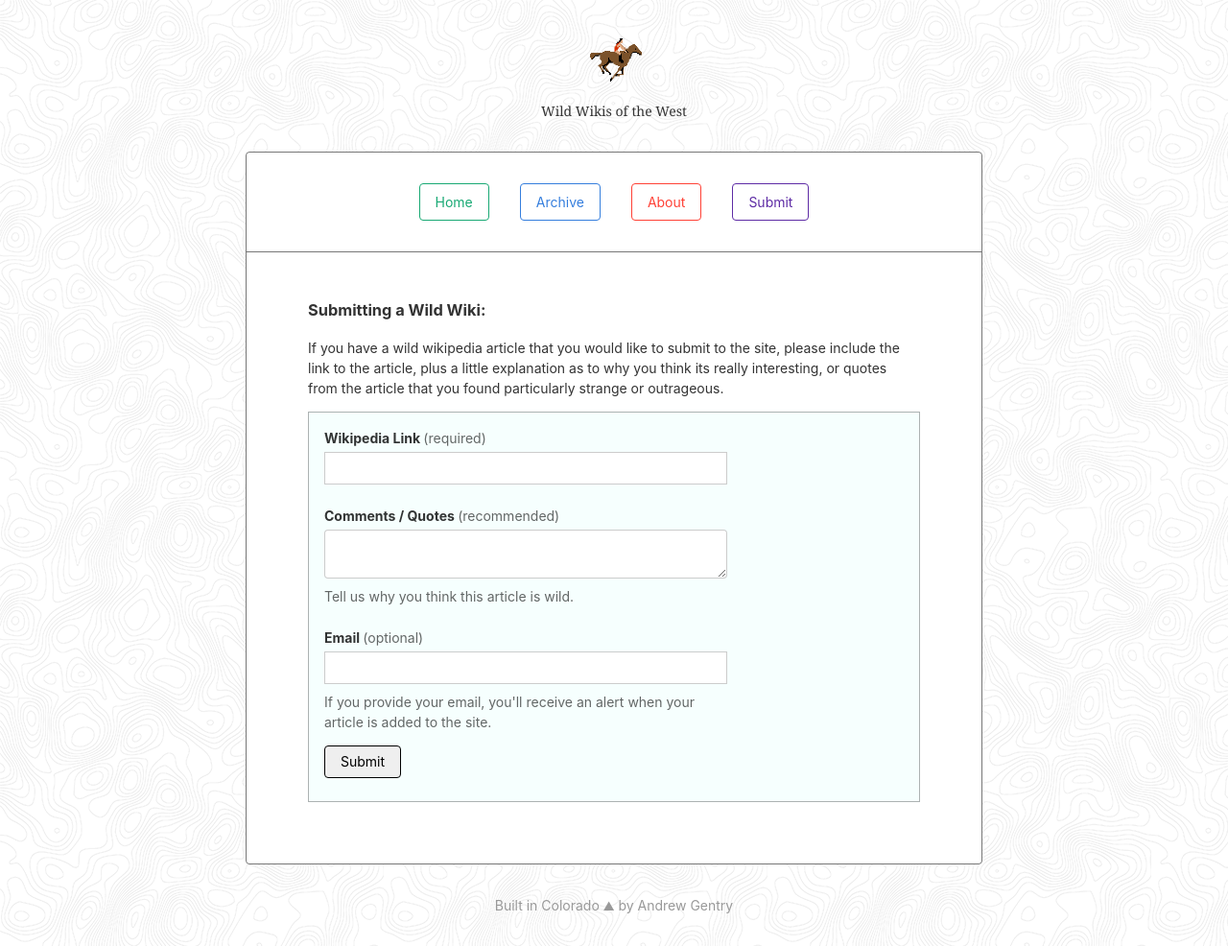
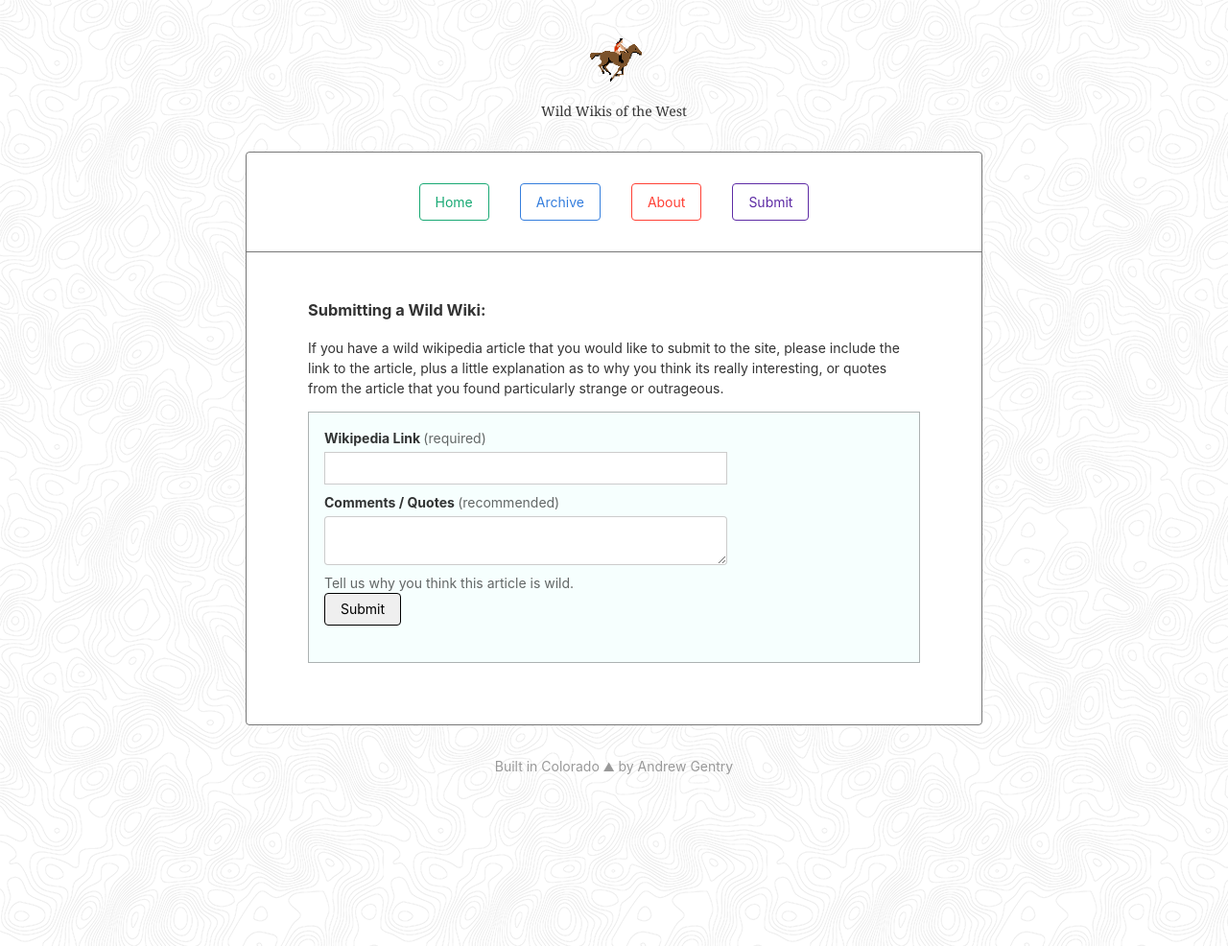
Before and after one commit to agent-reed/WildWikisWest, a Jekyll site: the page built from submit.html, in a window 1280 px wide. Shown: the whole page at 96% size. Built offline with Jekyll 4.4.1, drawn with Linux system fonts in a browser that asks for light colours; nearby versions of some CDN libraries.

Commit message:
Add perma links and add url validation to submit form

```diff
--- a/about.html
+++ b/about.html
@@ -1,4 +1,5 @@
 ---
+permalink: /about/
 ---
 <h2>
     What is Wild Wikis of the West?
--- a/archive.html
+++ b/archive.html
@@ -1,4 +1,5 @@
 ---
+permalink: /archive/
 ---
 
 {% for post in site.posts  %}
--- a/submit.html
+++ b/submit.html
@@ -9,42 +10,41 @@
     explanation as to why you think its really interesting, or quotes from the article that you found particularly strange or outrageous.
 </p>
 <div class="pa3 ba b--black-30 bg-washed-blue">
-    <form class="black-80 center">
+    <form id="wikiform" class="black-80 center">
         <div class="measure">
-          <label for="name" class="f6 b db mb1">Wikipedia Link <span class="normal black-60">(required)</span></label>
-          <input id="name" class="input-reset ba b--black-20 pa2 mb2 db w-100" type="text" aria-describedby="name-desc">
+            <label for="wikilink" class="f6 b db mb1">Wikipedia Link <span class="normal black-60">(required)</span></label>
+            <input id="wikilink" class="input-reset ba b--black-20 pa2 mb2 db w-100" name="myURL" type="url"
+            required pattern=".*\.wikipedia\..*"
+            title="The URL must be a wikipedia page">
         </div>
+        <div>
+            <label for="comment" class="f6 b db mb1">Comments / Quotes <span class="normal black-60">(recommended)</span></label>
+            <textarea id="comment" name="comment" class="db border-box hover-black w-100 measure ba b--black-20 pa2 br2 mb2" aria-describedby="comment-desc"></textarea>
+            <small id="comment-desc" class="f6 black-60">Tell us why you think this article is wild.</small>
+        </div>
+        <input type="submit" id="submit" value="Submit" class="f6 link dim br2 ba ph3 pv2 mb2 dib black">
     </form>
-    <form class="pt2 black-80">
-        <div>
-          <label for="comment" class="f6 b db mb1">Comments / Quotes <span class="normal black-60">(recommended)</span></label>
-          <textarea id="comment" name="comment" class="db border-box hover-black w-100 measure ba b--black-20 pa2 br2 mb2" aria-describedby="comment-desc"></textarea>
-          <small id="comment-desc" class="f6 black-60">Tell us why you think this article is wild.</small>
-        </div>
-    </form>
-    <form class="pt2 black-80">
-        <div class="measure">
-          <label for="name" class="f6 b db mb1">Email <span class="normal black-60">(optional)</span></label>
-          <input id="name" class="input-reset ba b--black-20 pa2 mb2 db w-100" type="text" aria-describedby="name-desc">
-          <small id="name-desc" class="f6 black-60 db mb2">If you provide your email, you'll receive an alert when your article is added to the site.</small>
-        </div>
-    </form>
-    <input type="button" value="Submit" class="f6 link dim br2 ba ph3 pv2 mb2 dib black" onclick="submitRequest()">
 </div>
 
-
 <script>
-    let submitRequest = function() {
-        fetch('https://submissionrequest.azurewebsites.net/api/SubmissionRequest', {
+    function submitWikiRequest(e) {
+        if (e.preventDefault) e.preventDefault();
+        fetch('http://localhost:7071/api/SubmissionRequest', {
             mode: 'cors',
             method:"POST",
             body: JSON.stringify({
-                link: "",
-                comments: "",
-                email: ""
+                link: document.getElementById('wikilink').value,
+                comments: document.getElementById('comment').value
             })
         })
         .then(response => response.json())
         .then(json => console.log(json))
     };
+
+    var form = document.getElementById('wikiform');
+    if (form.attachEvent) {
+        form.attachEvent("submit", submitWikiRequest);
+    } else {
+        form.addEventListener("submit", submitWikiRequest);
+    }
 </script>
```
Also changed, not shown: other parts of submit.html (+1 -0 lines), azure-pipelines-1.yml (deleted, +0 -19 lines).
